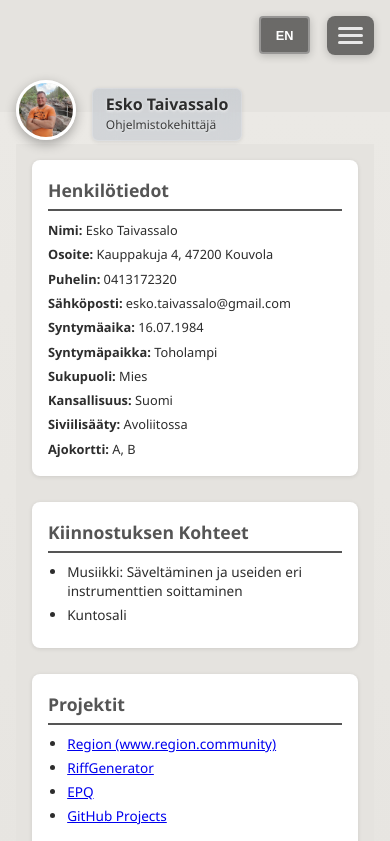
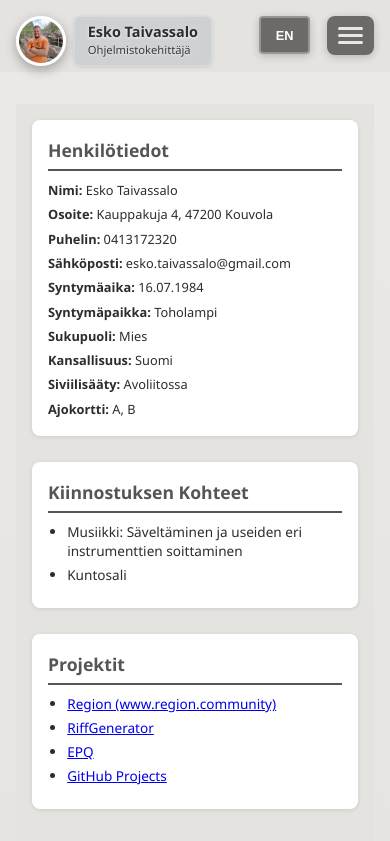
Before and after one commit to eskoTaivassalo/CV-website, a React app: page / in a window 390 px wide. Shown: the top 841 px of the page. Built offline with nearby package versions, Linux system fonts and the light colour scheme; the HTML template or start-up script is replaced by a standard one.

Commit message:
profiilikuva kiinnitetty ylös

```diff
--- a/src/components/Header.css
+++ b/src/components/Header.css
@@ -267,7 +267,28 @@
   }
 
   .profile-overlay {
-    top: 6rem;
+    top: 1rem;
+    left: 1rem;
+    gap: 0.5rem;
+  }
+
+  .overlay-profile-image {
+    width: 50px;
+    height: 50px;
+    border: 3px solid white;
+    margin-top: 0;
+  }
+
+  .overlay-info {
+    margin-top: 0;
+  }
+
+  .overlay-name {
+    font-size: 0.9rem;
+  }
+
+  .overlay-title {
+    font-size: 0.7rem;
   }
 
   .language-btn {
--- a/src/index.css
+++ b/src/index.css
@@ -27,6 +27,6 @@ body {
 
 @media (max-width: 768px) {
   body {
-    padding-top: 7rem;
+    padding-top: 4.5rem;
   }
 }
--- a/src/pages/CV.css
+++ b/src/pages/CV.css
@@ -351,25 +351,6 @@
   .cv-content-wrapper {
     grid-template-columns: 1fr;
   }
-
-  .profile-overlay {
-    left: 1rem;
-    top: 6.5rem;
-  }
-
-  .overlay-profile-image {
-    width: 60px;
-    height: 60px;
-    border: 3px solid white;
-  }
-
-  .overlay-name {
-    font-size: 1rem;
-  }
-
-  .overlay-title {
-    font-size: 0.75rem;
-  }
 }
 
 @media (min-width: 769px) and (max-width: 1024px) {
```
